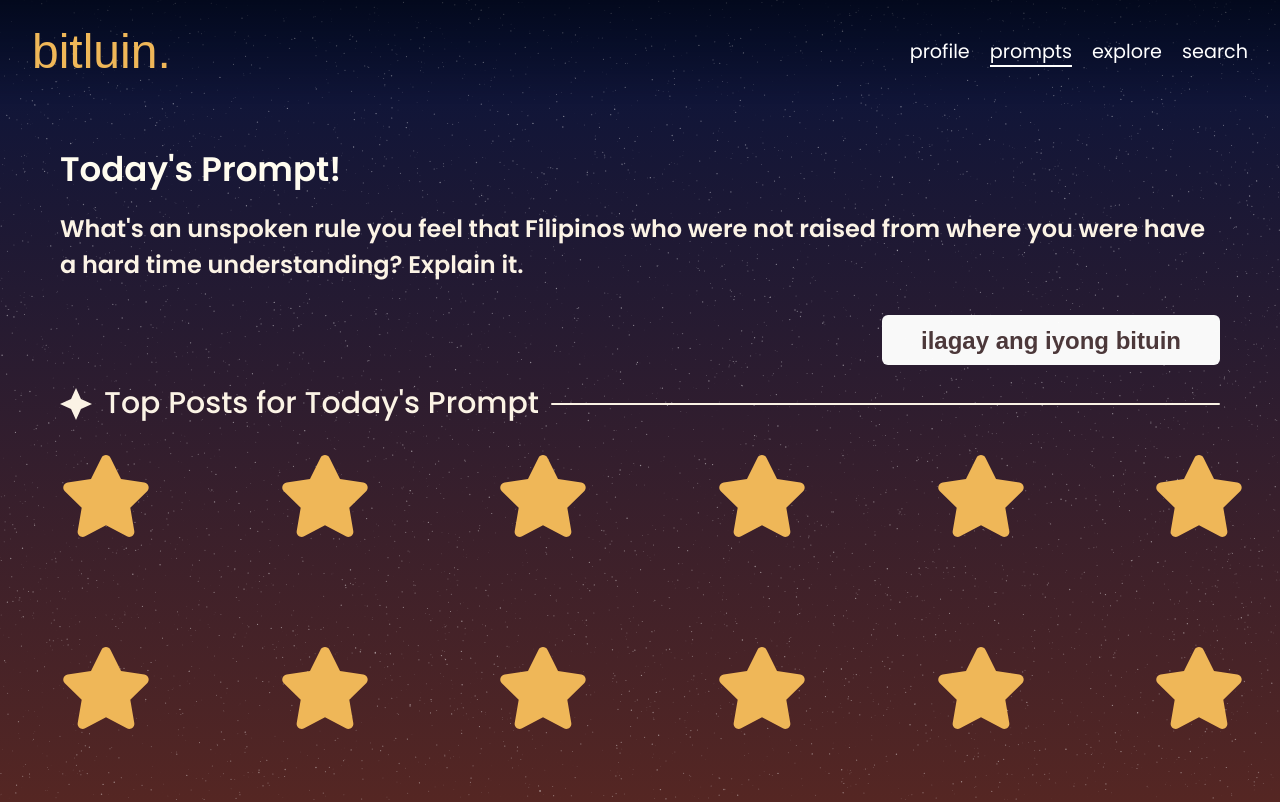
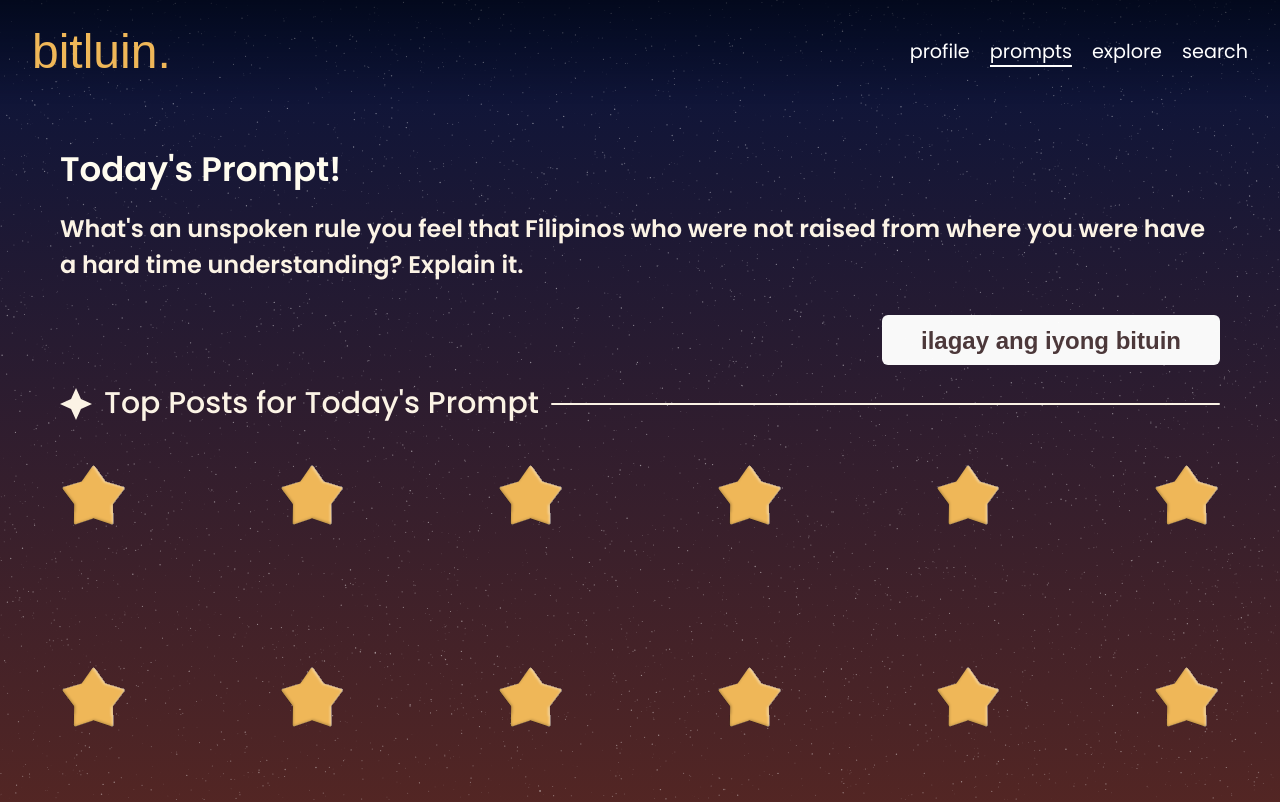
Before and after one commit to joshtalla/fip-bituin, a React (Vite) app in the folder client/: page /prompts in a window 1280 px wide. Shown: the top 802 px of the page. Built offline with nearby package versions, Linux system fonts and the light colour scheme; a web font is replaced by a local one.

Commit message:
feat: stars route to dynamic post pages

```diff
--- a/client/src/components/StarGrid.jsx
+++ b/client/src/components/StarGrid.jsx
@@ -1,11 +1,12 @@
-import { FaStar } from "react-icons/fa";
 import headerStar from "../assets/header-star.svg";
 import { useState } from "react";
 import { mockPosts } from "../mocks/mockData";
 import PostPreview from "./PostPreview";
+import StarPost from "./StarPost";
 
 export default function StarGrid() {
   const [hoveredStar, setHoveredStar] = useState(null);
+  // const posts = [...mockPosts].sort((a, b) => b.likes_count - a.likes_count);
 
   return (
     <div className="flex flex-col w-full">
@@ -24,7 +25,7 @@ export default function StarGrid() {
             onMouseEnter={() => setHoveredStar(post.id)}
             onMouseLeave={() => setHoveredStar(null)}
           >
-            <FaStar className="text-[#EFB758] cursor-pointer" size={92} />
+            <StarPost post={post} />
 
             {hoveredStar === post.id && (
               <PostPreview
--- /dev/null
+++ b/client/src/components/StarPost.jsx
@@ -0,0 +1,17 @@
+import { Link } from "react-router-dom";
+import { FaStar } from "react-icons/fa";
+
+export default function StarPost({ post }) {
+  return (
+    <div className="relative">
+      <Link
+        to={`/prompts/${post.id}`}
+        className="inline-block focus:outline-none focus-visible:ring-2 focus-visible:ring-[#EFB758] focus-visible:ring-offset-2 focus-visible:ring-offset-[#1a1a1a] rounded-sm"
+        aria-label={`Open post ${post.id}`}
+      >
+        {/* <FaStar className="text-[#EFB758] cursor-pointer" size={92} /> */}
+        <img src="../src/assets/Star.svg" alt="star" className="w-24 h-24" />
+      </Link>
+    </div>
+  );
+}
--- a/client/src/routes/AppRouter.jsx
+++ b/client/src/routes/AppRouter.jsx
@@ -13,6 +13,7 @@ const AppRouter = () => {
       <Route path="/" element={<Profile />} />
       <Route path="/prompts" element={<PromptBoard />} />
       <Route path="/prompts/create" element={<CreatePromptPost />} />
+      <Route path="/prompts/:postId" element={<NotFound />} />
       <Route path="/explore" element={<Explore />} />
       <Route path="/search" element={<Search />} />
       <Route path="*" element={<NotFound />} />
```
